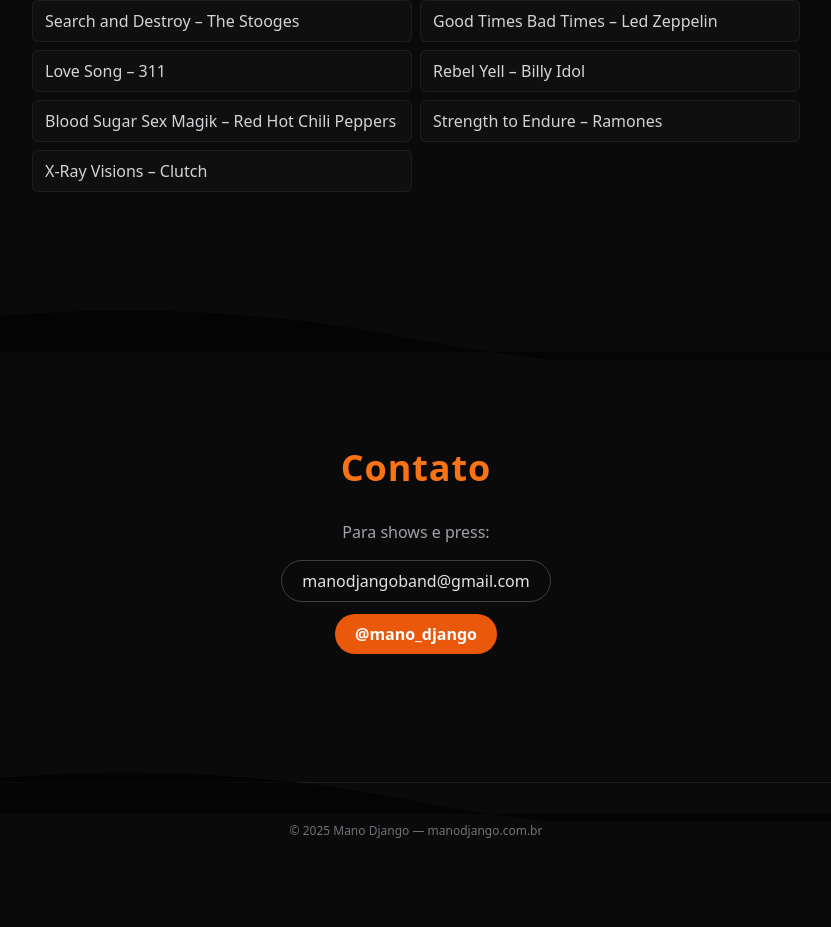
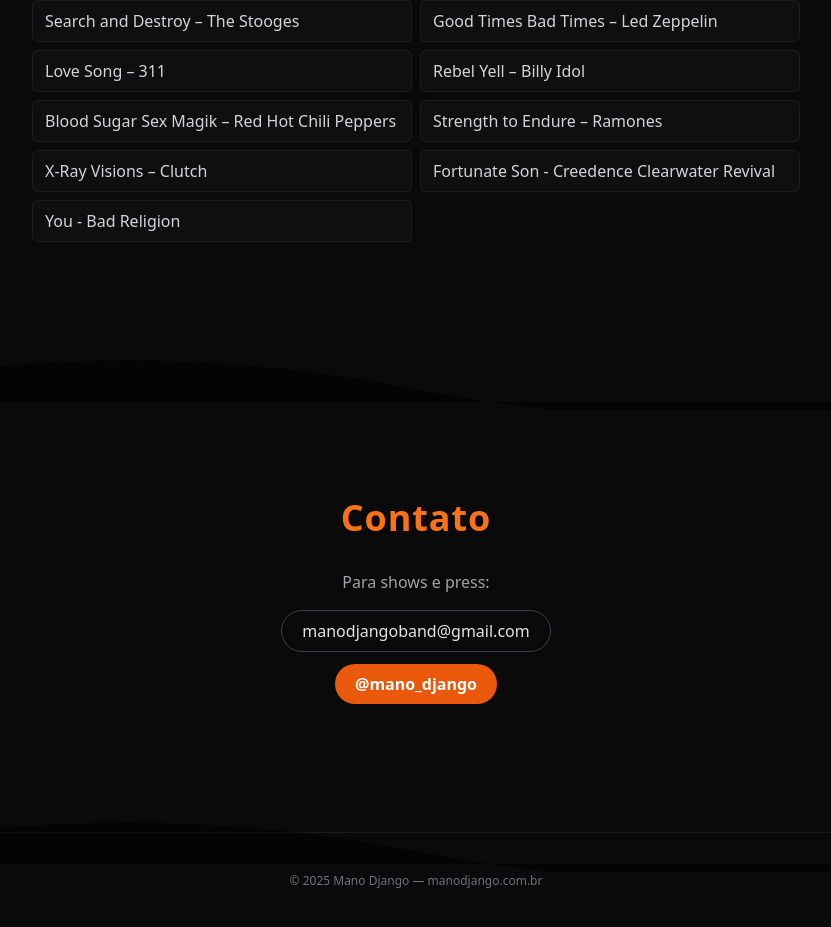
Before and after one commit to guitartiago/manodjango-site, a Next.js app: page / in a window 1280 px wide. Shown: the part 2660-3587 px from the top of the page, without its empty margins (224-1055 px from the left). Before the commit the page ends 3539 px from the top, so only its background shows below. Built offline with nearby package versions, Linux system fonts and the light colour scheme.

Commit message:
Add songs to the playlist in page.tsx

```diff
--- a/app/page.tsx
+++ b/app/page.tsx
@@ -34,6 +34,8 @@
   "Blood Sugar Sex Magik – Red Hot Chili Peppers",
   "Strength to Endure – Ramones",
   "X-Ray Visions – Clutch",
+  "Fortunate Son - Creedence Clearwater Revival",
+  "You - Bad Religion"
 ];
 
 const members = [
```
